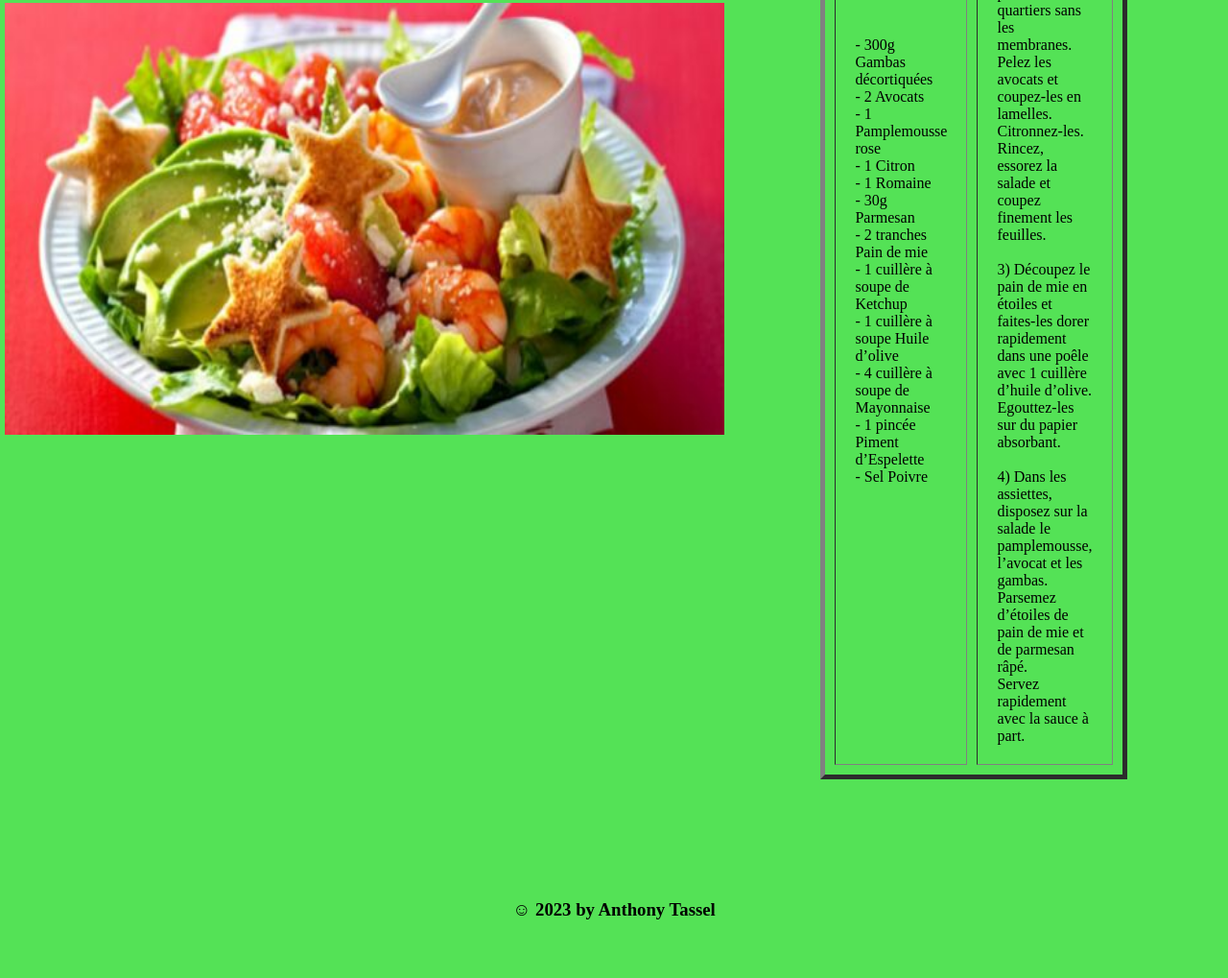
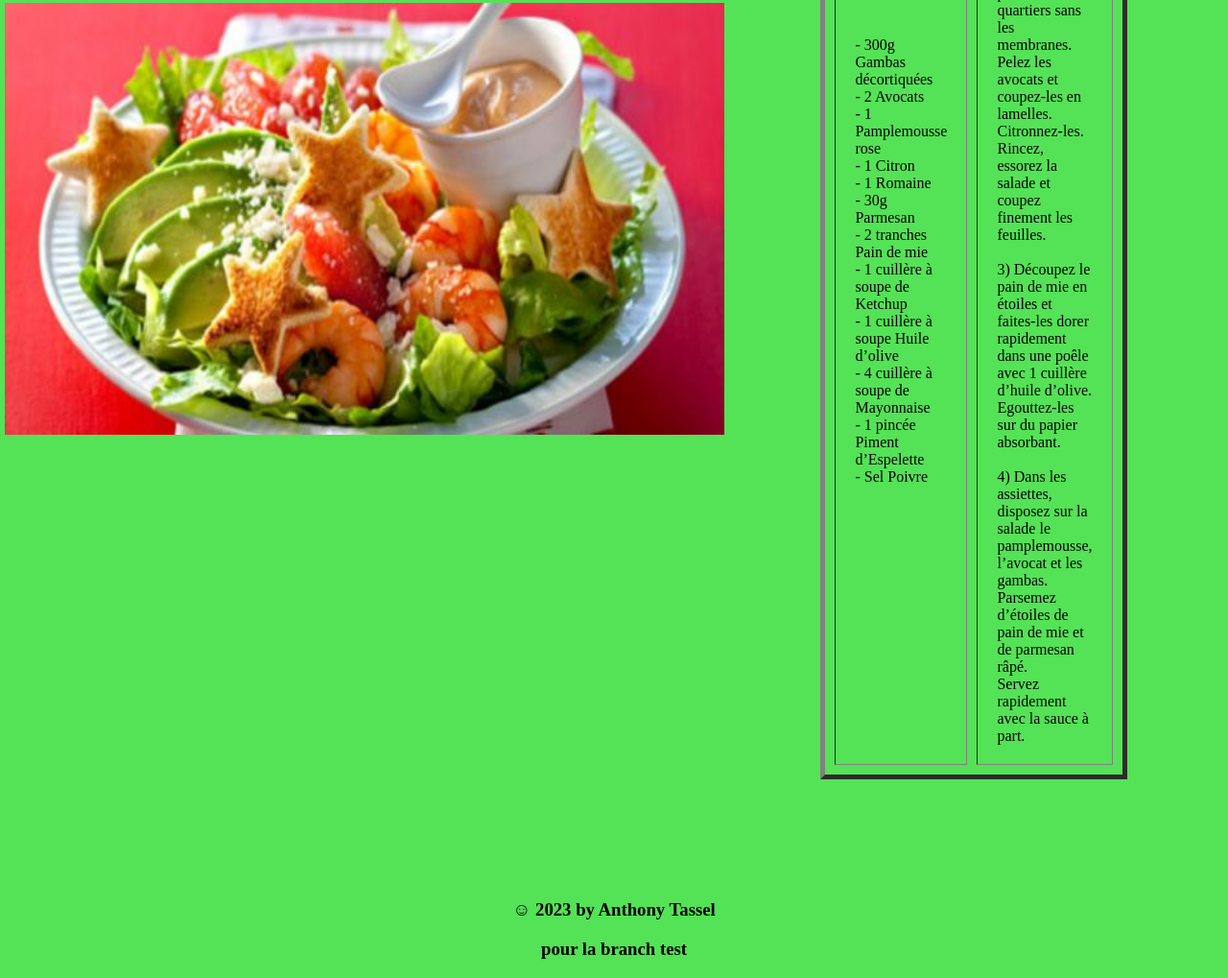
Before and after one commit to CelineChignon/Anthonysalade, a plain HTML site: page index.html in a window 1280 px wide. Shown: the part 7337-8356 px from the top of the page at 96% size. Before the commit the page ends 8315 px from the top, so only its background shows below. Drawn offline with Linux system fonts and the light colour scheme.

Commit message:
commit de merge

```diff
--- a/index.html
+++ b/index.html
@@ -257,6 +257,7 @@
     </section>
     <footer>
       <h3>☺ 2023 by Anthony Tassel </h3>
+      <h3>pour la branch test</h3>
     </footer>
   </body>
 </html>
```
